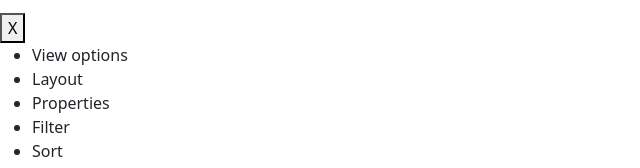
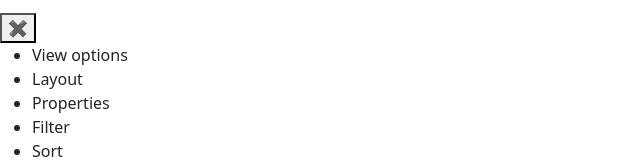
Before and after one commit to WellkitDev/clone-notion-web-page-table, a plain HTML site: page index.html in a window 1280 px wide. Shown: the part 230-398 px from the top of the page, 0-640 px from the left. Drawn offline with nearby package versions, Linux system fonts and the light colour scheme.

Commit message:
Update close button symbol in sidebar to a more recognizable icon

```diff
--- a/index.html
+++ b/index.html
@@ -71,7 +71,7 @@
 
     <!-- Sidebar Option -->
     <div class="new-sidebar" id="new-sidebar">
-        <button class="close-sidebar">X</button>
+        <button class="close-sidebar">✖</button>
         <ul>
             <li>View options</li>
             <li>Layout</li>
```
